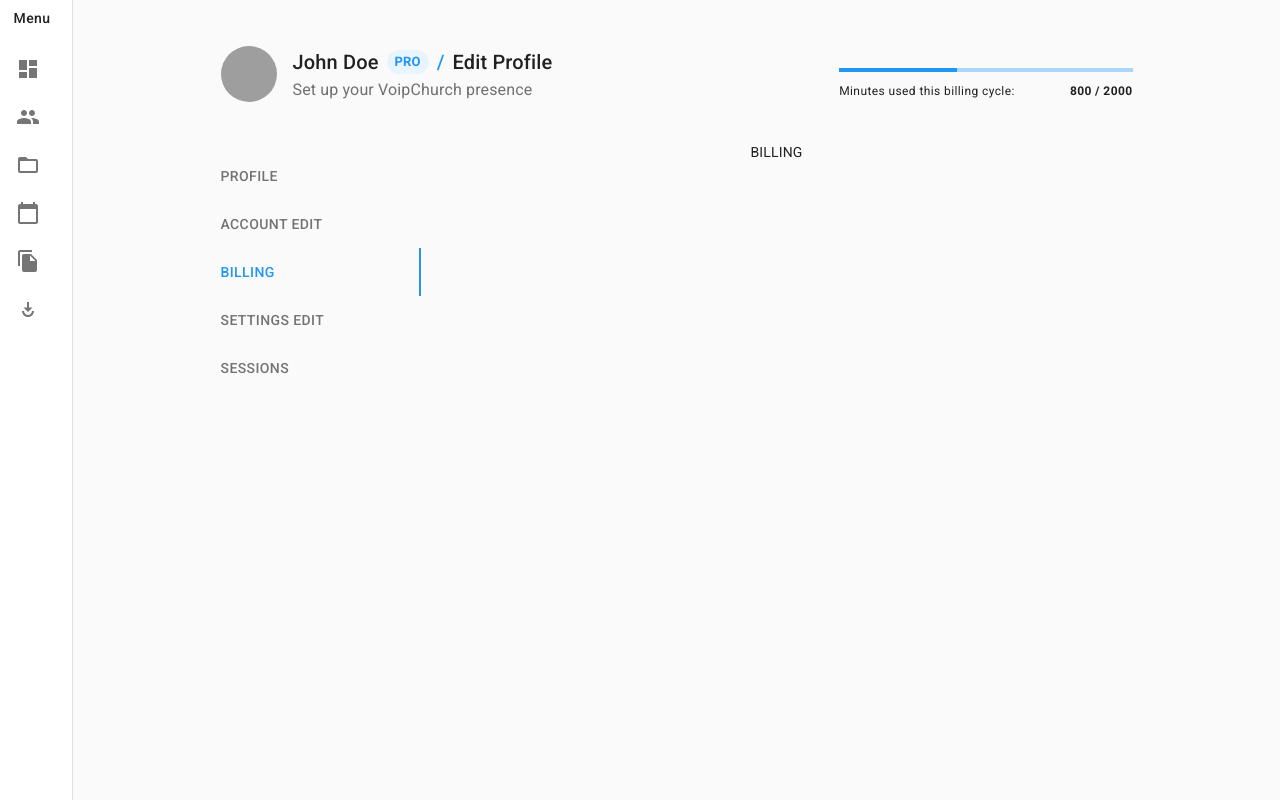
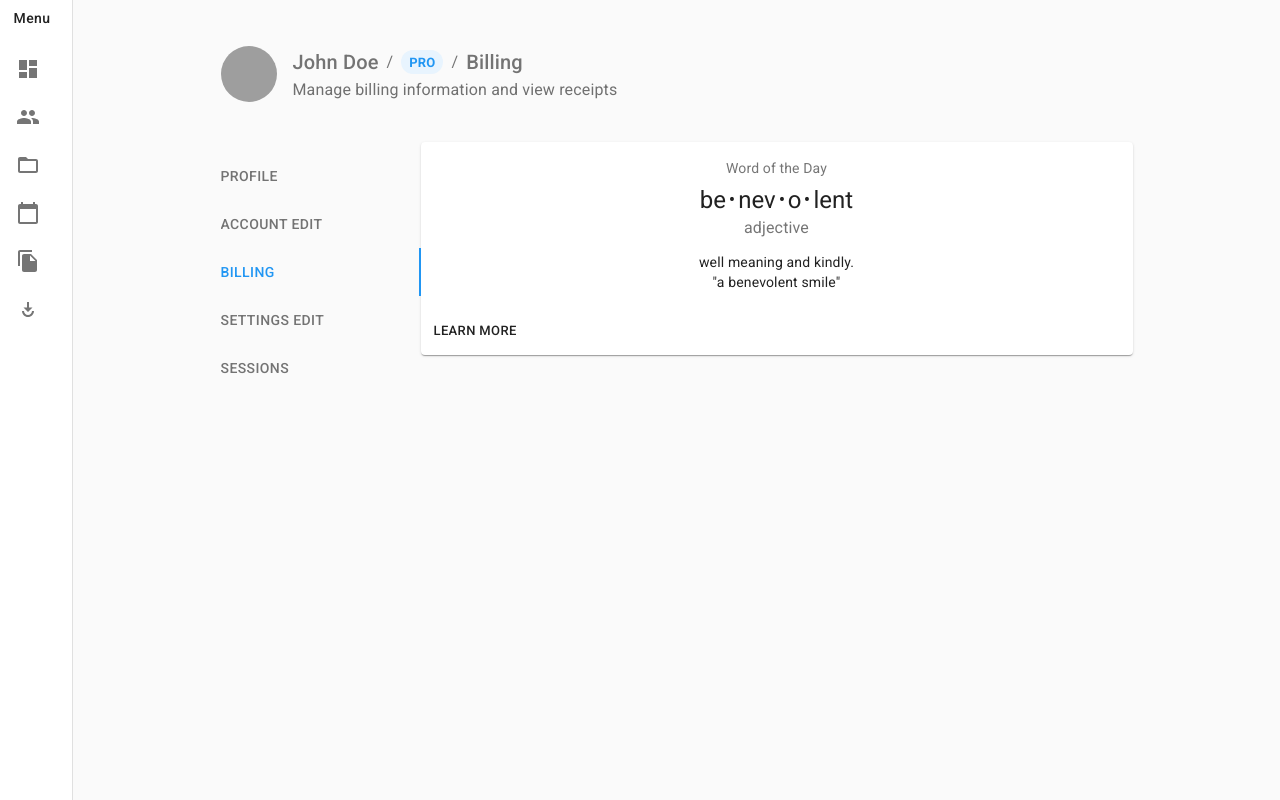
Before and after one commit to jjcreator/testpage, a React (Create React App) app: page / in a window 1280 px wide. Both pictures are taken after a click on the tab "BILLING". Built offline with nearby package versions, Linux system fonts and the light colour scheme; grey boxes are pictures that could not be loaded.

Commit message:
added text change on tab switching

```diff
--- /dev/null
+++ b/src/Billing.js
@@ -0,0 +1,11 @@
+import React from 'react';
+import BillingCard from "./BillingCard.js"
+
+export default function Billing() {
+  return (
+    <>
+      <BillingCard/>
+      {/* <PaymentHistory/> */}
+    </>
+  );
+}
--- /dev/null
+++ b/src/BillingCard.js
@@ -0,0 +1,53 @@
+import React from 'react';
+import { makeStyles } from '@material-ui/core/styles';
+import Card from '@material-ui/core/Card';
+import CardActions from '@material-ui/core/CardActions';
+import CardContent from '@material-ui/core/CardContent';
+import Button from '@material-ui/core/Button';
+import Typography from '@material-ui/core/Typography';
+
+const useStyles = makeStyles({
+  root: {
+    width: "100%"
+  },
+  bullet: {
+    display: 'inline-block',
+    margin: '0 2px',
+    transform: 'scale(0.8)',
+  },
+  title: {
+    fontSize: 14,
+  },
+  pos: {
+    marginBottom: 12,
+  },
+});
+
+export default function SimpleCard() {
+  const classes = useStyles();
+  const bull = <span className={classes.bullet}>•</span>;
+
+  return (
+    <Card className={classes.root}>
+      <CardContent>
+        <Typography className={classes.title} color="textSecondary" gutterBottom>
+          Word of the Day
+        </Typography>
+        <Typography variant="h5" component="h2">
+          be{bull}nev{bull}o{bull}lent
+        </Typography>
+        <Typography className={classes.pos} color="textSecondary">
+          adjective
+        </Typography>
+        <Typography variant="body2" component="p">
+          well meaning and kindly.
+          <br />
+          {'"a benevolent smile"'}
+        </Typography>
+      </CardContent>
+      <CardActions>
+        <Button size="small">Learn More</Button>
+      </CardActions>
+    </Card>
+  );
+}
--- a/src/MainContent.js
+++ b/src/MainContent.js
@@ -1,7 +1,7 @@
-import React from 'react';
+import React, {useState} from 'react';
 import VerticalTabs from "./VerticalTabs.js"
 import LinearProgressWithLabel from "./LinearProgressWithLabel.js"
-import { Container, Grid, Typography, Avatar, Chip } from "@material-ui/core";
+import { Container, Grid, Typography, Avatar, Chip, Breadcrumbs, Link } from "@material-ui/core";
 import image from "./face.png";
 import { makeStyles } from '@material-ui/core/styles';
 
@@ -18,45 +18,52 @@ const useStyles = makeStyles((theme) => ({
   }));
 
 function MainContent() {
+  const [barVisibility, setBarVisibility] = useState({renderBar: true});
+  const [topPanelText, setTopPanelText] = useState({adress: undefined, lowerText: undefined});
+  const displayBar = object => {
+      setBarVisibility(object);
+  }
+
+  const updateTopPanel = object => {
+      setTopPanelText(object)
+  }
+
   const classes = useStyles();
   return (
       <Container maxWidth="md">
         <Grid container direction='column' spacing={5}>
             <Grid item container direction="row" justify="space-between" spacing={2}>
                 <Grid item container xl={8} lg={8} sm={12}>
-                    <Grid item container direction="row" spacing={2} xs={10}>
+                    <Grid item container direction="row" spacing={2} sm={12} xs={12}>
                         <Grid item>
                             <Avatar className={classes.avatar} alt="A guy" src={image}/>
                         </Grid>
                         <Grid xs={10} item container direction="column" alignItems="flex-start">
-                            <Grid item container alignItems="center" spacing={1}>
-                                <Grid item>
+                            <Breadcrumbs aria-label="breadcrumb">
+                                <Link color="inherit" href="/">
                                     <Typography variant="h6">John Doe</Typography>
-                                </Grid>
-                                <Grid item>
+                                </Link>
+                                <Link color="inherit" href="#">
                                     <Chip size="small" label="PRO" color="secondary" className={classes.chip}/>
-                                </Grid>
-                                <Grid item>
-                                    <Typography variant="h6" color="secondary">/</Typography>
-                                </Grid>
-                                <Grid item>
-                                    <Typography variant="h6">Edit Profile</Typography>
-                                </Grid>
-                            </Grid>
+                                </Link>
+                                <Link color="inherit" href="#">
+                                    <Typography variant="h6">{topPanelText.adress || "Edit profile"}</Typography>
+                                </Link>
+                            </Breadcrumbs>
                             <Grid item>
-                                <Typography color="primary">Set up your VoipChurch presence</Typography>
+                                <Typography color="primary">{topPanelText.lowerText || "Set up your VoipChurch presence"}</Typography>
                             </Grid>
                         </Grid>
                     </Grid>
                 </Grid>
-                <Grid container item xl={4} lg={4} sm={12}>
+                <Grid container item xl={4} lg={4} xs={12}>
                     <Grid container item xs={12}>
-                        <LinearProgressWithLabel value={40} />
+                        {barVisibility.renderBar &&<LinearProgressWithLabel value={40} />}
                     </Grid>
                 </Grid>
             </Grid>
             <Grid item>
-                <VerticalTabs/>
+                <VerticalTabs updateTopPanel={updateTopPanel} displayBar={displayBar}/>
             </Grid>
 
         </Grid>
--- a/src/VerticalTabs.js
+++ b/src/VerticalTabs.js
@@ -1,5 +1,6 @@
 import React from 'react';
 import Form from "./Form.js"
+import Billing from "./Billing.js"
 import PropTypes from 'prop-types';
 import { makeStyles } from '@material-ui/core/styles';
 import Tabs from '@material-ui/core/Tabs';
@@ -64,21 +65,33 @@ const useStyles = makeStyles({
     alignItems: "center",
     padding: "0px"
   },
-  textColor: {
-    color: "green"
-  },
   rootBase: {
     paddingLeft: "0"
 
   }
 });
 
-export default function VerticalTabs() {
+export default function VerticalTabs(props) {
   const classes = useStyles();
   const [value, setValue] = React.useState(0);
+  const lowerTexts = {
+    "Profile": "Set up your VoipChurch presence",
+    "Billing": "Manage billing information and view receipts",
+    "Settings Edit": "Edit your settings",
+    "Account Edit": "Update your account information",
+    "Sessions": "Your sessions logs"
+  }
+
 
   const handleChange = (event, newValue) => {
     setValue(newValue);
+    let label = event.target.textContent;
+    if(label == "PROFILE") {
+      props.displayBar({renderBar: true});
+    }
+    else props.displayBar({renderBar: false});
+    console.log(label)
+    props.updateTopPanel({adress: label, lowerText: lowerTexts[label]})
   };
 
   return (
@@ -92,11 +105,11 @@ export default function VerticalTabs() {
         className={classes.tabs}
         textColor="secondary"
       >
-        <Tab color="primary" classes={{wrapper: classes.tabLabel, root: classes.rootBase}} label="PROFILE" {...a11yProps(0)} />
-        <Tab classes={{wrapper: classes.tabLabel, root: classes.rootBase}} label="ACCOUNT EDIT" {...a11yProps(1)} />
-        <Tab classes={{wrapper: classes.tabLabel, root: classes.rootBase}} label="BILLING" {...a11yProps(2)} />
-        <Tab classes={{wrapper: classes.tabLabel, root: classes.rootBase}} label="SETTINGS EDIT" {...a11yProps(3)} />
-        <Tab classes={{wrapper: classes.tabLabel, root: classes.rootBase}} label="SESSIONS" {...a11yProps(4)} />
+        <Tab color="primary" classes={{wrapper: classes.tabLabel, root: classes.rootBase}} label="Profile" {...a11yProps(0)} />
+        <Tab classes={{wrapper: classes.tabLabel, root: classes.rootBase}} label="Account Edit" {...a11yProps(1)}></Tab>
+        <Tab classes={{wrapper: classes.tabLabel, root: classes.rootBase}} label="Billing" {...a11yProps(2)} />
+        <Tab classes={{wrapper: classes.tabLabel, root: classes.rootBase}} label="Settings Edit" {...a11yProps(3)} />
+        <Tab classes={{wrapper: classes.tabLabel, root: classes.rootBase}} label="Sessions" {...a11yProps(4)} />
       </Tabs>
       <TabPanel className={classes.tab} value={value} index={0}>
       <Container className={classes.container}>
@@ -110,7 +123,7 @@ export default function VerticalTabs() {
       </TabPanel>
       <TabPanel className={classes.tab} value={value} index={2}>
       <Container className={classes.container}>
-        BILLING
+        <Billing/>
       </Container>
       </TabPanel>
       <TabPanel className={classes.tab} value={value} index={3}>
```
